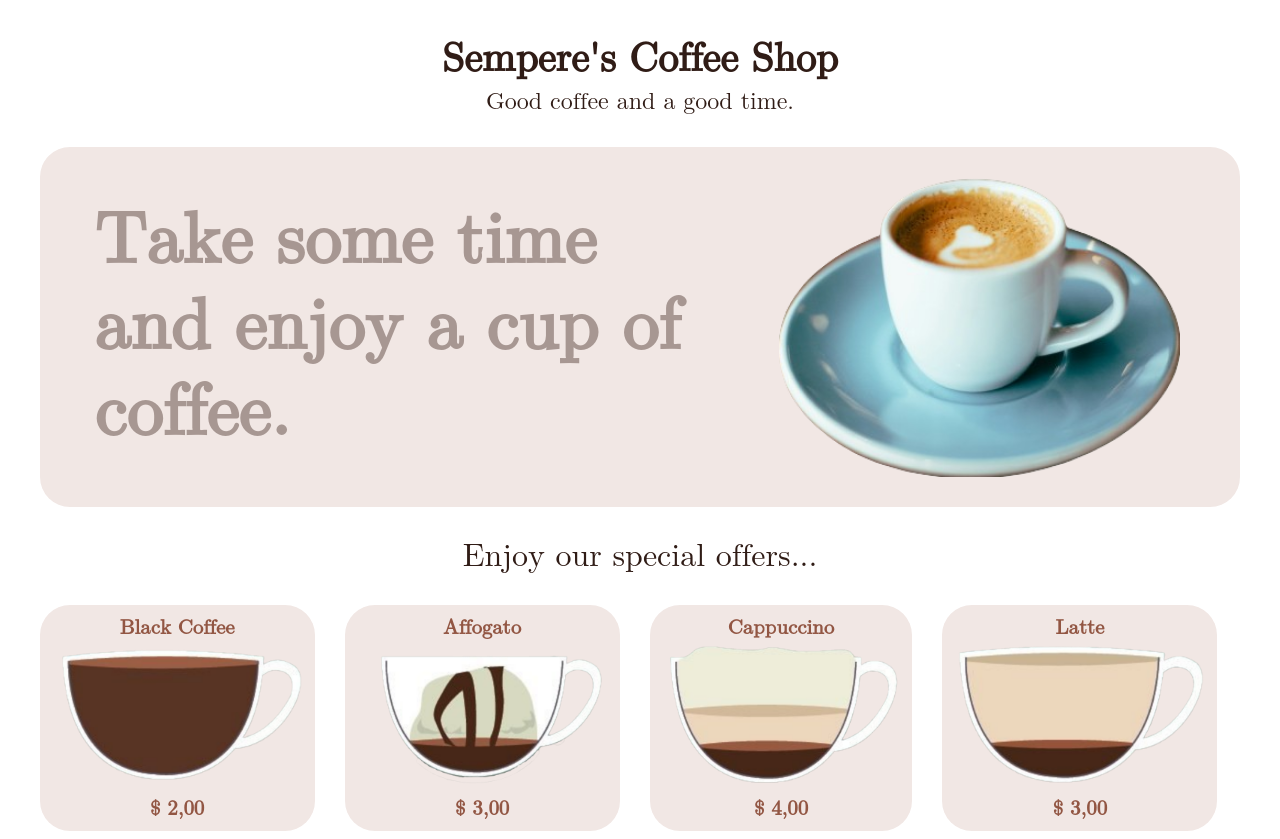
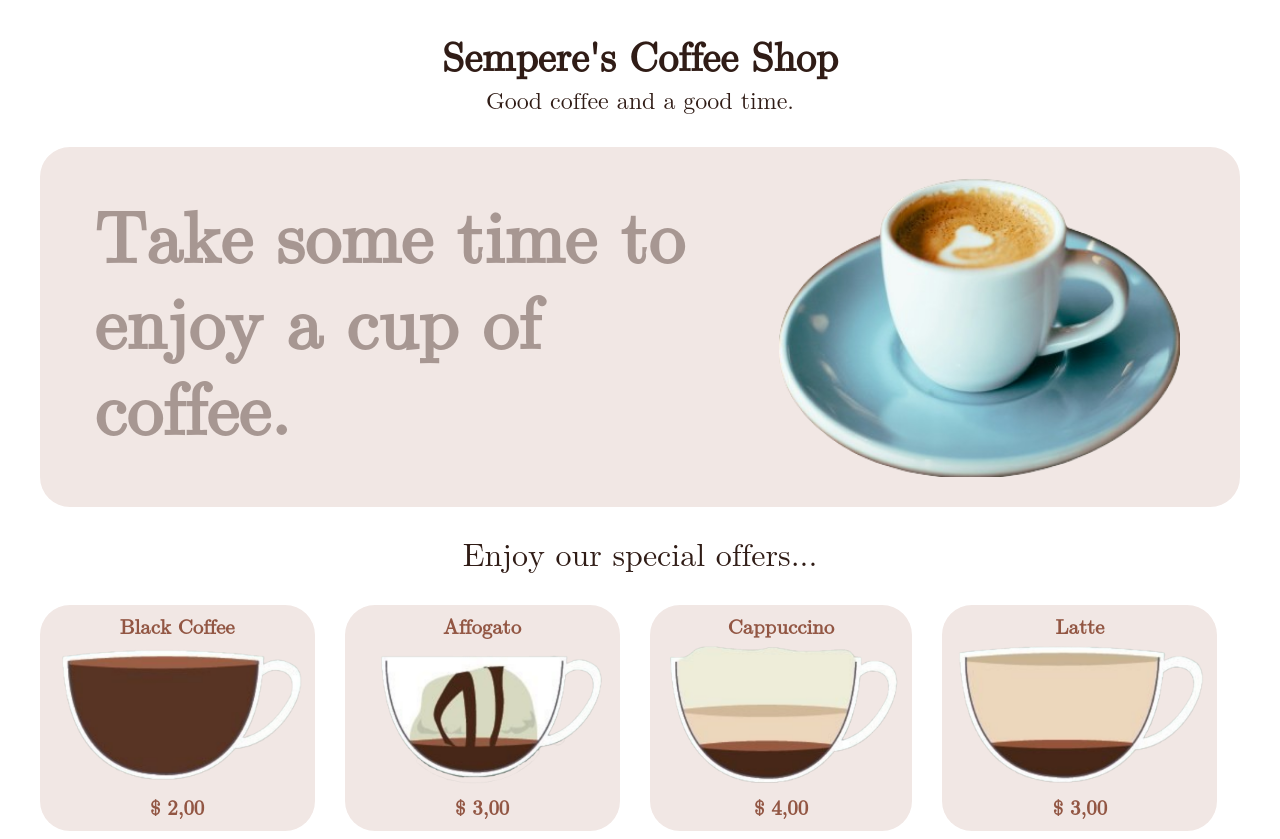
Before and after one commit to rebecaaras/static-page, a plain HTML site: page index.html in a window 1280 px wide. Shown: the part 96-935 px from the top of the page. Drawn offline with Linux system fonts and the light colour scheme.

Commit message:
Update index.html
Update initial-screen.

```diff
--- a/index.html
+++ b/index.html
@@ -24,7 +24,7 @@
 <h3>Good coffee and a good time.</h3>
 
 <div class="initial-screen">
-  <h2>Take some time and enjoy a cup of coffee.</h2>
+  <h2>Take some time to enjoy a cup of coffee.</h2>
   <img alt="Cofee image here." src="images/coffee-initial-screen.png">
 </div>
 
```
